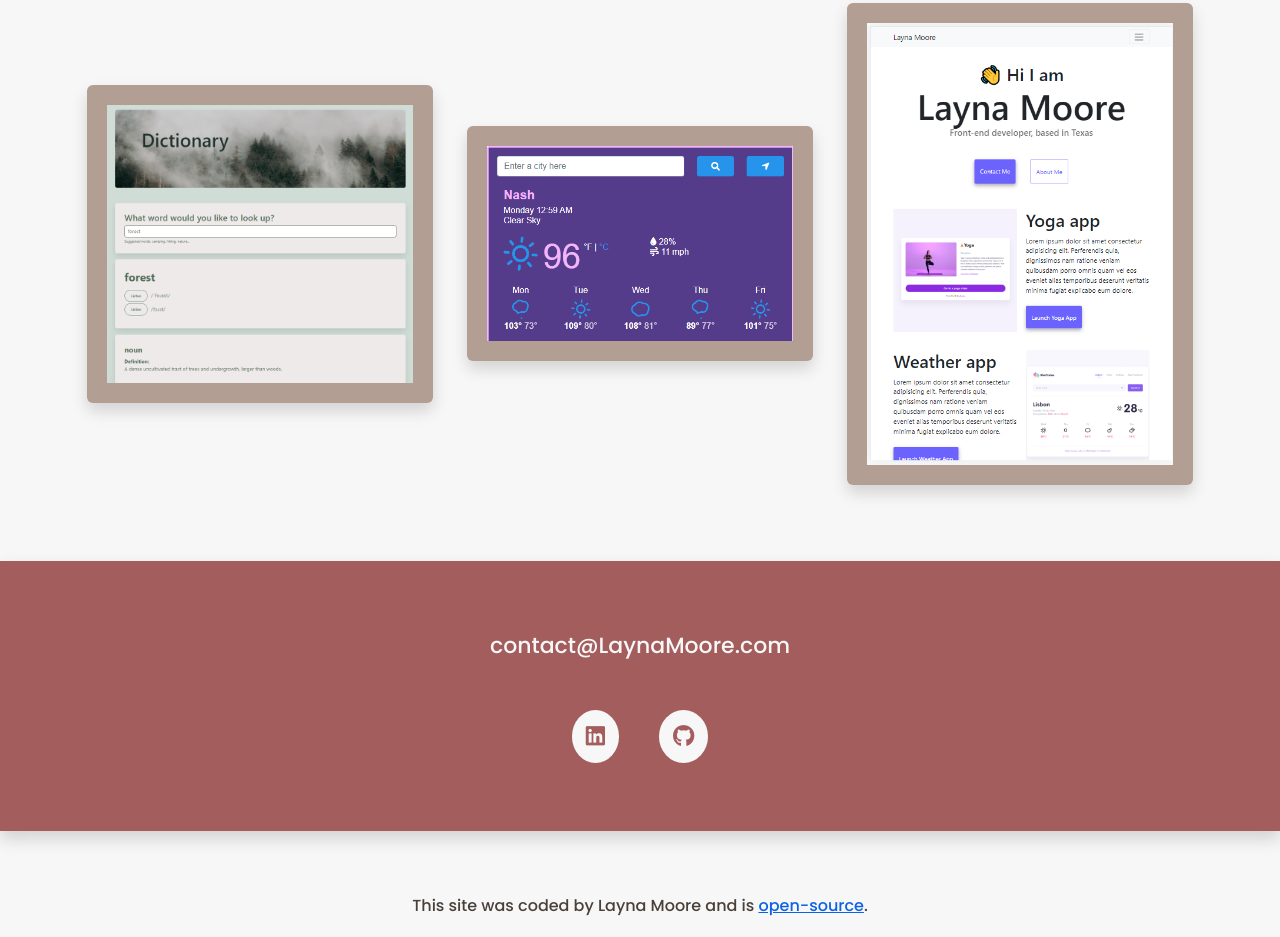
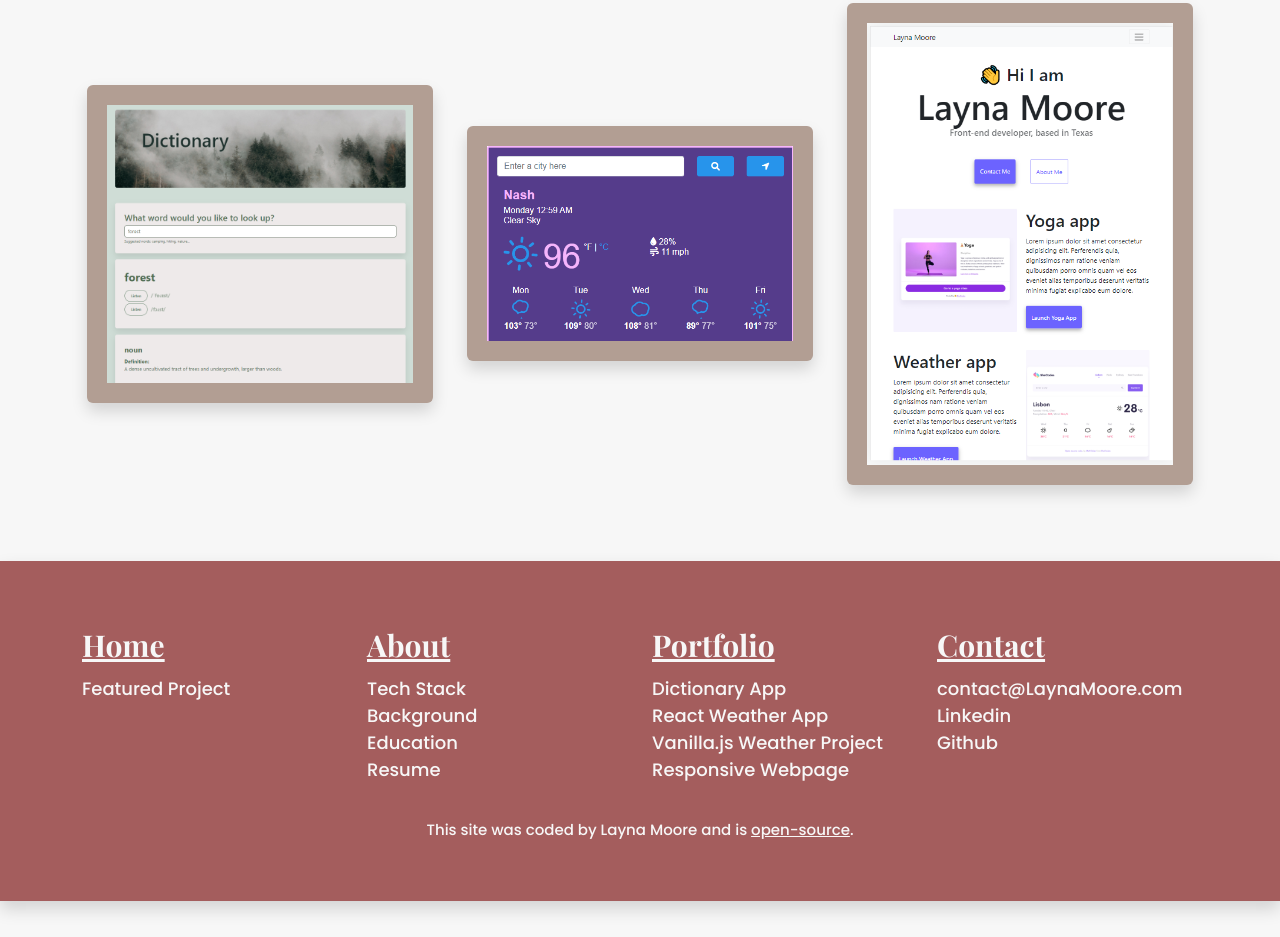
Before and after one commit to Winx1718/LM-Portfolio, a plain HTML site: page index.html in a window 1280 px wide. Shown: the part 617-1554 px from the top of the page. Drawn offline with nearby package versions, Linux system fonts and the light colour scheme.

Commit message:
created site map at bottom of homepage

```diff
--- a/index.html
+++ b/index.html
@@ -80,7 +80,7 @@
         </div>
       </div>
     </div>
-    <h4 class="text-center m-5">Featured Projects:</h4>
+    <h4 class="text-center m-5" id="featuredProject">Featured Projects:</h4>
     <div class="container">
       <div class="d-flex flex-column flex-md-row row mb-5">
         <div class="col mb-3 featured-project">
@@ -120,29 +120,46 @@
       </div>
     </div>
     <footer class="shadow">
-      <div class="d-flex justify-content-center m-5">
-        <a
+<div class="container siteMap mt-2 mb-3">
+  <div class="row">
+   <div class="col">
+    <h4><a href="./index.html" title="Homepage">Home</a></h4>
+    <ul>
+      <li><a href="./#featuredProject" title="Featured Projects">Featured Project</a></li>
+    </ul>
+  </div>
+  <div class="col">
+    <h4><a href="about.html" title="About Layna Moore">About</a></h4>
+    <ul>
+      <li><a href="about.html#stack" title="Layna's Tech Stack">Tech Stack</a></li>
+     <li><a href="about.html#background" title="Layna's Background">Background</a></li>
+     <li><a href="about.html#education" title="Layna's Education">Education</a></li>
+     <li><a href="documents/Resume _ Layna Moore Dev.pdf" title="Layna's Resume" target="_blank">Resume</a></li>
+    </ul>
+  </div>
+  <div class="col">
+    <h4><a href="work.html" title="Layna's Portfolio">Portfolio</a></h4>
+    <ul>
+      <li><a href="work.html#dictionary" title="Dictionary App">Dictionary App</a></li>
+     <li><a href="work.html#reactWeather" title="React Weather App">React Weather App</a></li>
+     <li><a href="work.html#vanillaWeather" title="Vanilla Javascript Weather App">Vanilla.js Weather Project</a></li>
+     <li><a href="work.html#responsiveSite" title="Responsive Webpage">Responsive Webpage</a></li>
+    </ul>
+  </div>
+  <div class="col">
+    <h4><a href="contact.html" title="Contact Layna">Contact</a></h4>
+    <ul>
+      <li><a
           href="mailto:contact@laynamoore.com"
-          class="email-link"
           title="Email Layna"
           >contact@LaynaMoore.com</a
-        >
-      </div>
-      <div class="social-links d-flex justify-content-center mb-5">
-        <a
-          href="https://www.linkedin.com/in/layna-moore-89942a101"
-          target="_blank"
-          title="Layna Linkedin"
-          ><i class="fa-brands fa-linkedin"></i
-        ></a>
-        <a
-          href="https://github.com/Winx1718"
-          target="_blank"
-          title="Layna's Github"
-          ><i class="fa-brands fa-github"></i
-        ></a>
-      </div>
-    </footer>
+        ></li>
+     <li><a href="https://www.linkedin.com/in/layna-moore-89942a101" title="Layna's Linkedin" target="_blank">Linkedin</a></li>
+     <li><a href="https://github.com/Winx1718" title="Layna's Github" target="_blank">Github</a></li>
+    </ul>
+  </div>
+  </div>
+    </div>
     <p class="text-center m-3">
       This site was coded by Layna Moore and is
       <a
@@ -153,5 +170,6 @@
         >open-source</a
       >.
     </p>
+    </footer>
   </body>
 </html>
--- a/styles/portfolio.css
+++ b/styles/portfolio.css
@@ -163,25 +163,31 @@ h2.background {
   background: var(--img-frame-color);
 }
 footer {
-  margin: 60px 0;
+  margin: 60px 0 30px 0;
   background: var(--primary-color);
-  padding: 20px;
+  padding: 40px;
 }
-footer .email-link {
+footer a {
+  color: var(--secondary-color);
+}
+footer ul {
+  list-style-type: none;
+  padding-left: 0;
+}
+footer h4 a {
+  text-decoration: underline;
+  font-size: 30px;
+}
+footer li a {
   text-decoration: none;
+  font-size: 18px;
+}
+footer p {
   color: var(--secondary-color);
-  font-size: 22px;
+  font-size: 15px;
 }
-footer .social-links a {
-  margin: 0 20px;
-  color: var(--primary-color);
-  background: var(--secondary-color);
-  padding: 10px 14px;
-  font-size: 22px;
-  border-radius: 50%;
-}
-.openSource {
-  color: #0c62e4;
+footer a:hover {
+  text-decoration: underline;
 }
 @media (max-width: 960px) {
   h1 {
@@ -194,12 +200,12 @@ footer .social-links a {
   h4 {
     font-size: 30px;
   }
+  footer li a {
+    font-size: 15px;
+  }
   .portfolio {
     text-align: center;
     padding: 0;
-  }
-  footer .email-link {
-    font-size: 18px;
   }
   .certs,
   .contact-info {
```
Also changed, not shown: about.html (+6 -4 lines), work.html (+5 -5 lines).
